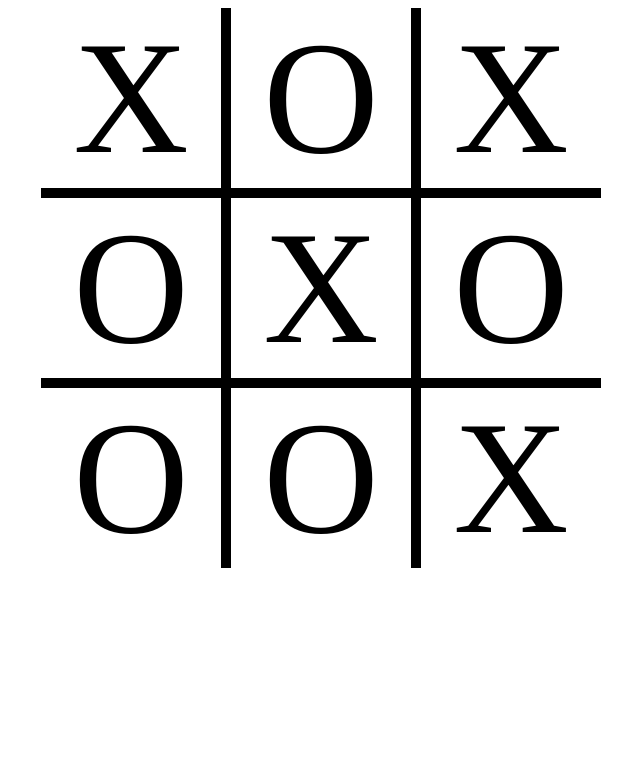
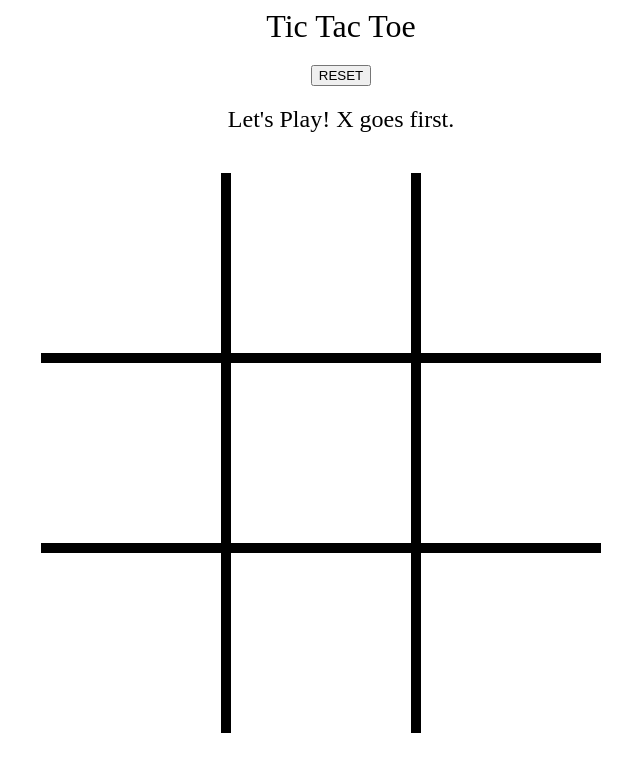
Before and after one commit to janephilipps/angular-tic-tac-toe, a plain HTML site: page public/index.html in a window 1280 px wide. Shown: the whole page, without its empty margins (299-939 px from the left). Drawn offline with nearby package versions, Linux system fonts and the light colour scheme; some packages are replaced by stand-ins of ours.

Commit message:
get basic gameplay working, add title, message and reset button

```diff
--- a/public/css/style.css
+++ b/public/css/style.css
@@ -1,3 +1,18 @@
+body {
+    font-family: 'Futura', 'sans-serif';
+    text-align: center;
+}
+
+.title {
+    font-size: 2em;
+    padding-bottom: 20px;
+}
+
+.game-message {
+    font-size: 1.5em;
+    padding: 20px 0 40px;
+}
+
 .board {
     width: 600px;
     height: 600px;
@@ -10,7 +25,6 @@
     float: left;
     text-align: center;
     line-height: 180px;
-    font-family: 'Futura', 'sans-serif';
     font-size: 10em;
 }
 
--- a/public/js/app.js
+++ b/public/js/app.js
@@ -3,15 +3,35 @@ var app = angular.module('ticTacToeApp', []);
 app.controller('BoardCtrl', ['$scope', function($scope) {
 
     $scope.board = {
-        rows: 3,
-        columns: 3,
-        board: [['X','O','X'],
-                ['O','X','O'],
-                ['O','O','X']]
+        size: 3,
+        board: [['','',''],
+                ['','',''],
+                ['','','']]
     };
 
-    $scope.playerMove = function($index) {
-        console.log($index);
+    var turns = 0;
+
+    $scope.gameMessage = 'Let\'s Play! X goes first.'
+
+    $scope.playerMove = function(rowIndex, colIndex) {
+
+        if (turns % 2 == 0) {
+            if (turns == Math.pow($scope.board.size, 2)) {
+                return;
+            }
+            if ($scope.board.board[rowIndex][colIndex] == '') {
+                $scope.board.board[rowIndex][colIndex] = 'X';
+                turns += 1;
+            }
+        } else {
+            if (turns == Math.pow($scope.board.size, 2)) {
+                return;
+            }
+            if ($scope.board.board[rowIndex][colIndex] == '') {
+                $scope.board.board[rowIndex][colIndex] = 'O';
+                turns += 1;
+            }
+        }
     }
 
 }]);
--- a/public/views/board.html
+++ b/public/views/board.html
@@ -1,6 +1,15 @@
+<div class="title">
+    Tic Tac Toe
+</div>
+<button class="reset">
+    RESET
+</button>
+<div class="game-message">
+    {{gameMessage}}
+</div>
 <div class="board">
     {{test}}
     <div ng-repeat="row in board.board track by $index" class="row">
-        <div ng-repeat="square in row track by $index" ng-click="playerMove($index)" class="square">{{ square }}</div>
+        <div ng-repeat="square in row track by $index" ng-click="playerMove($parent.$index, $index)" class="square">{{ square }}</div>
     </div>
 </div>
```
